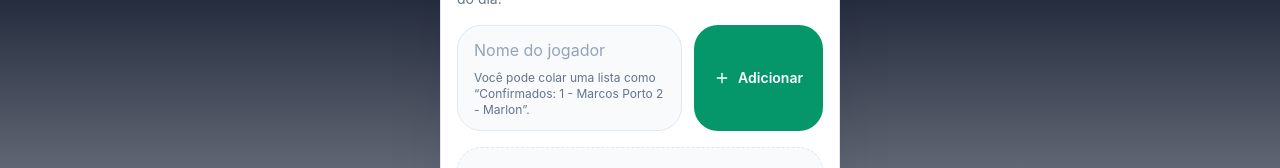
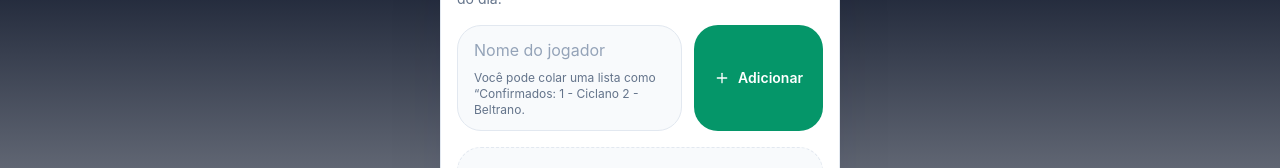
Before and after one commit to Marqu1nhosp/baba-dos-aposentados, a React (Vite) app: page / in a window 1280 px wide. Shown: the part 350-518 px from the top of the page. Built offline with nearby package versions, Linux system fonts and the light colour scheme.

Commit message:
chore: ajusts

```diff
--- a/src/pages/HomePage.tsx
+++ b/src/pages/HomePage.tsx
@@ -175,7 +175,7 @@ export function HomePage({ onSortComplete }: { onSortComplete: (teams: string[][
                             placeholder="Nome do jogador"
                             className="w-full border-none bg-transparent text-slate-950 outline-none placeholder:text-slate-400"
                         />
-                        <p className="mt-2 text-xs text-slate-500">Você pode colar uma lista como “Confirmados: 1 - Marcos Porto 2 - Marlon”.</p>
+                        <p className="mt-2 text-xs text-slate-500">Você pode colar uma lista como “Confirmados: 1 - Ciclano 2 - Beltrano.</p>
                         {form.formState.errors.nome && <p className="mt-2 text-sm text-rose-500">{form.formState.errors.nome.message}</p>}
                     </div>
                     <button type="submit" className="inline-flex items-center justify-center gap-2 rounded-3xl bg-emerald-600 px-5 py-3 text-sm font-semibold text-white transition hover:bg-emerald-500">
```
